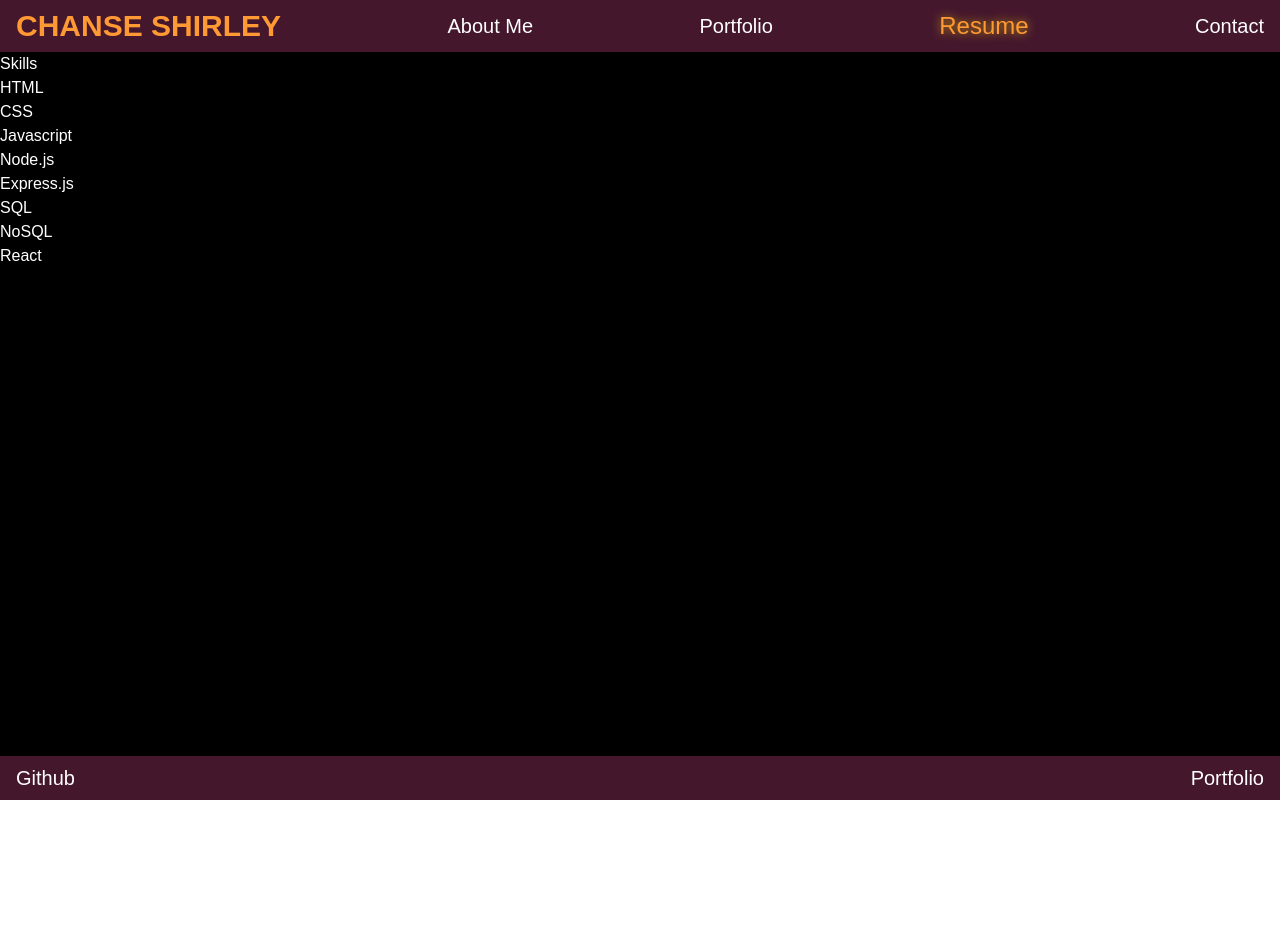
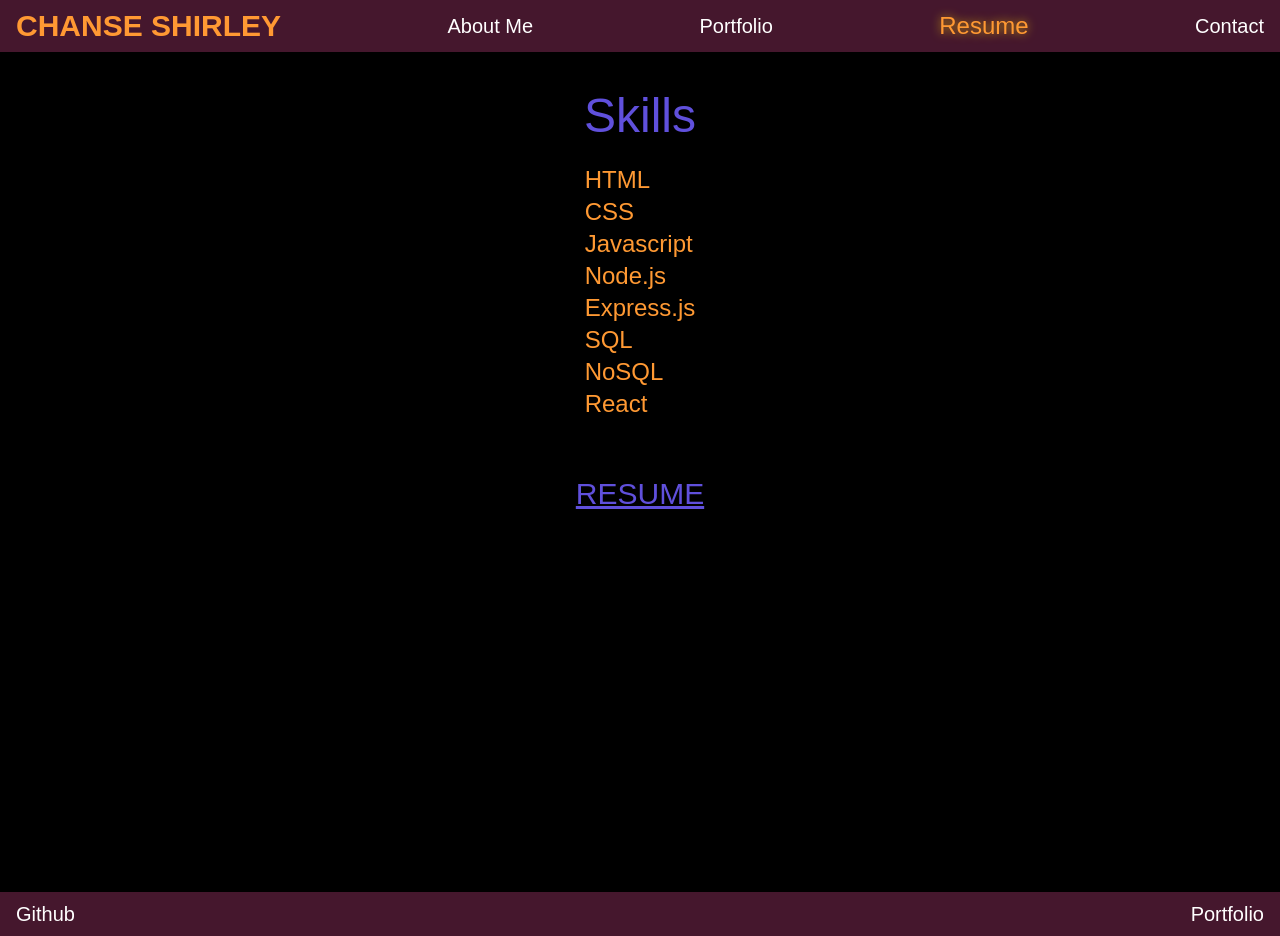
Before and after one commit to CaptainFlint1715/CptFlint-Ch20-Portfolio, a React (Create React App) app: page / in a window 1280 px wide. Both pictures are taken after a click on the element "Resume". Before the commit the page ends 800 px from the top, so only its background shows below. Built offline with nearby package versions, Linux system fonts and the light colour scheme; a web font is replaced by a local one.

Commit message:
added resume section with download and skills

```diff
--- a/src/components/Resume.js
+++ b/src/components/Resume.js
@@ -2,9 +2,9 @@ import React from 'react';
 
 function Resume() {
     return (
-        <div>
-            <h1>Skills</h1>
-            <ul>
+        <div className="flex flex-col mt-10 items-center h-screen">
+            <h1 className="text-5xl text-purple mb-6">Skills</h1>
+            <ul className="text-gold text-2xl">
                 <li>HTML</li>
                 <li>CSS</li>
                 <li>Javascript</li>
@@ -14,6 +14,13 @@ function Resume() {
                 <li>NoSQL</li>
                 <li>React</li>
             </ul>
+            <a
+                className="mt-14 underline text-purple text-3xl"
+                href={`${process.env.PUBLIC_URL}/${'resume.pdf'}`}
+                download='resume.pdf'
+            >
+                RESUME
+            </a>
         </div>
     )
 }
```
Also changed, not shown: 1 other file (tests, documents, lock files or other folders).
